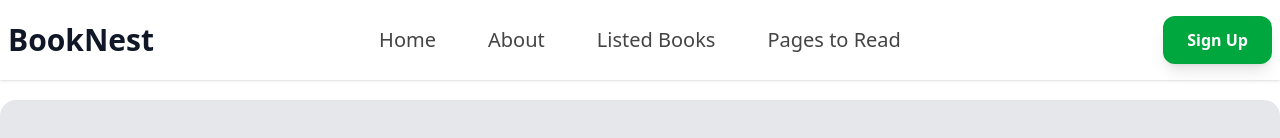
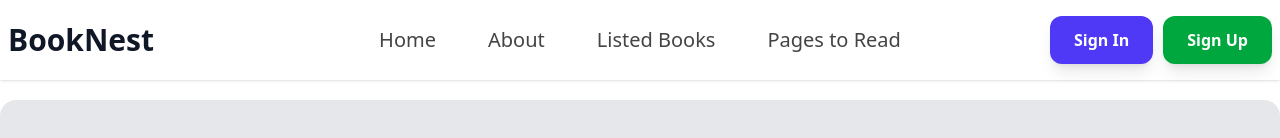
Before and after one commit to fahimmuntacher/book-vibe-, a React (Vite) app: page / in a window 1280 px wide. Shown: the top 138 px of the page. Built offline with nearby package versions, Linux system fonts and the light colour scheme.

Commit message:
navbar button done

```diff
--- a/src/Components/Header/Header.jsx
+++ b/src/Components/Header/Header.jsx
@@ -32,11 +32,15 @@ const Header = () => {
                     </ul>
                 </div>
 
-                    <div className="navbar-end">
-                        <a
+                    <div className="navbar-end flex space-x-2.5 ">
+                        <button
+                            className="px-6 py-3 bg-indigo-600 text-white font-bold rounded-xl shadow-lg hover:bg-indigo-700 hover:shadow-xl transition-all duration-300 cursor-pointer">
+                            Sign In
+                        </button>
+                        <button
                             className="px-6 py-3 bg-green-600 text-white font-bold rounded-xl shadow-lg hover:bg-green-700 hover:shadow-xl transition-all duration-300 cursor-pointer">
                             Sign Up
-                        </a>
+                        </button>
                         </div>
                 </div>
         </div>
```
